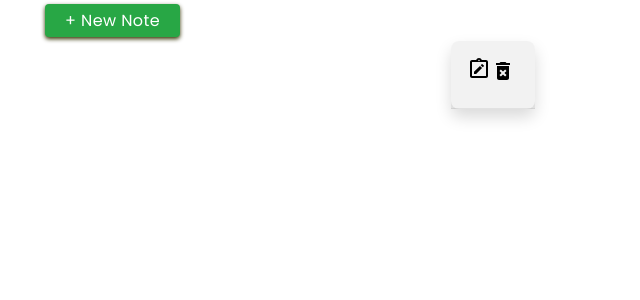
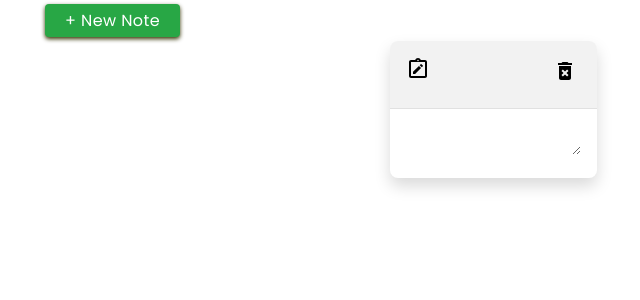
Before and after one commit to spectr-e/react-projects, a React (Vite) app: page / in a window 1280 px wide. Shown: the top 300 px of the page, without its empty margins (147-787 px from the left). Built offline with nearby package versions, Linux system fonts and the light colour scheme.

Commit message:
feat(NotesComp): Add a text area to the component

```diff
--- a/src/components/Notes.jsx
+++ b/src/components/Notes.jsx
@@ -11,6 +11,9 @@ const Notes = () => {
           </DeleteIcon>
         </Icons>
       </div>
+      <div className='card-body'>
+        <textarea style={{ border: 'none', outline: 'none' }}></textarea>
+      </div>
     </NotesStyle>
   )
 }
```
